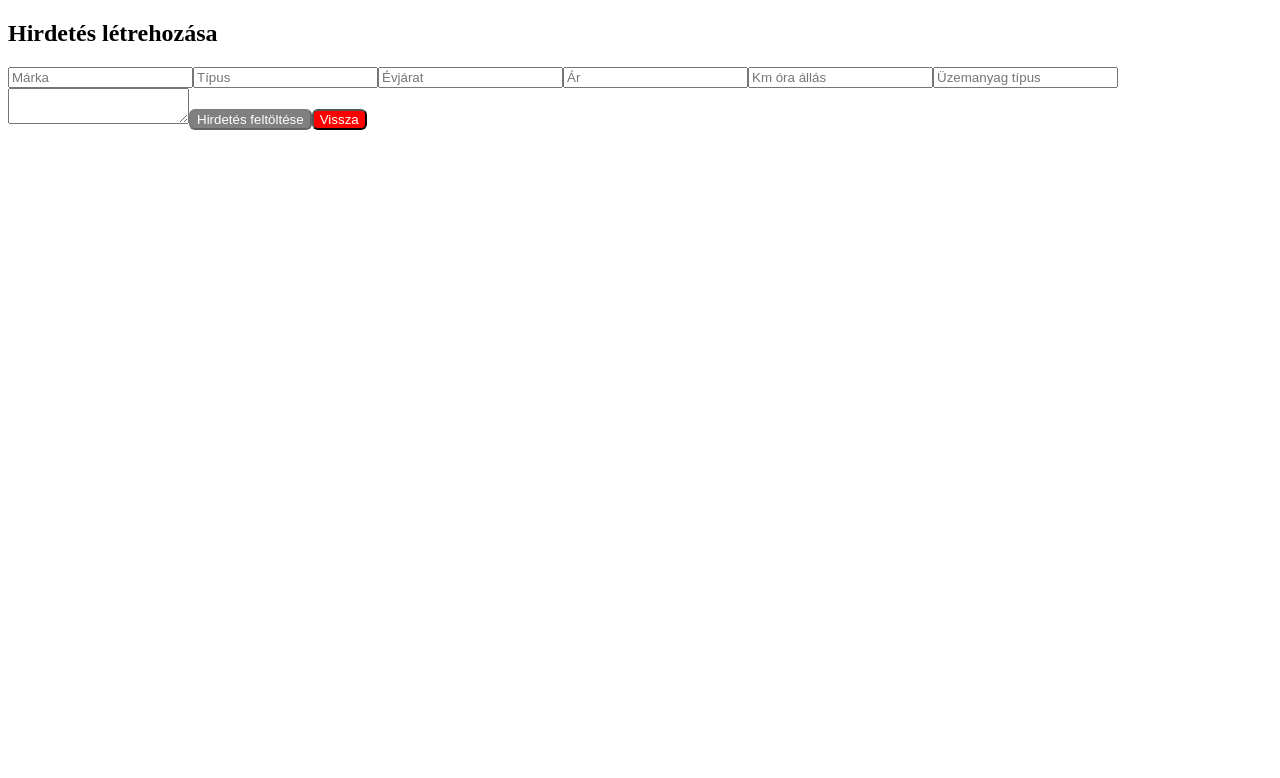
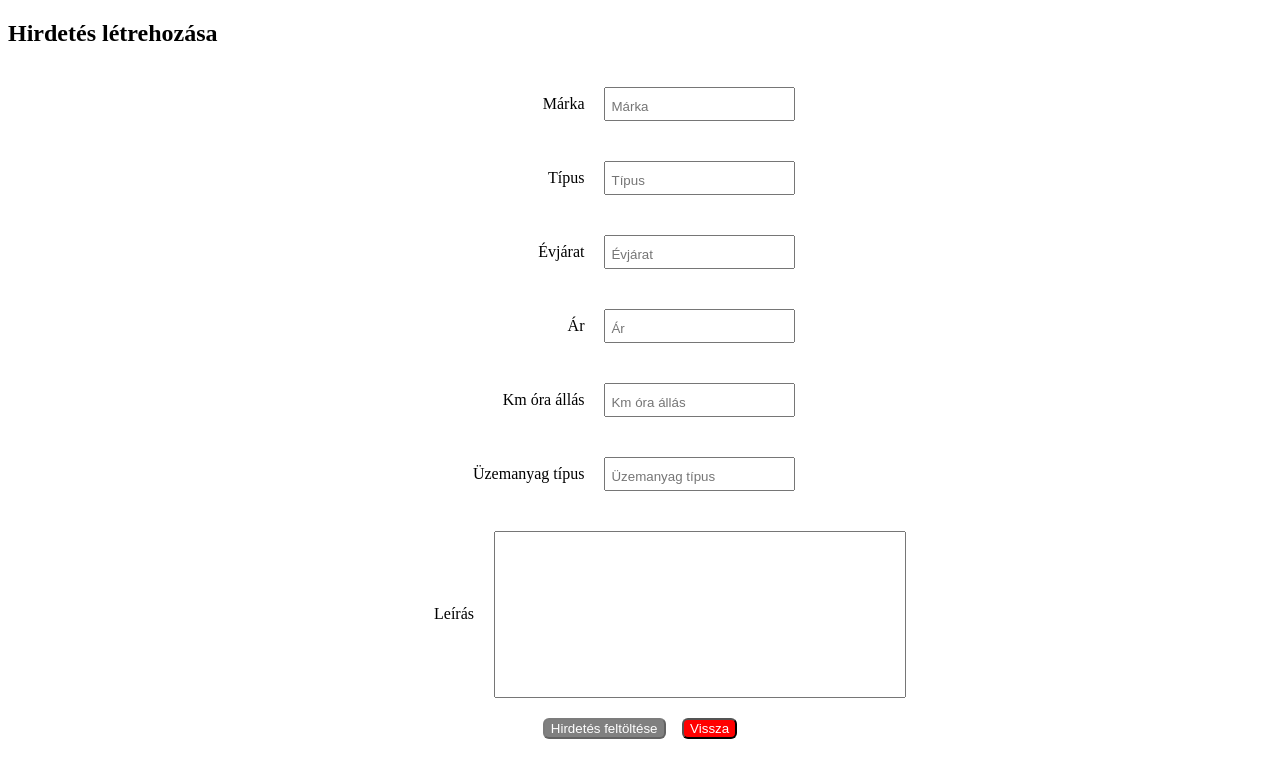
Before and after one commit to SuszterD/carmarket, an Angular app in the folder frontend/carmarket/: page /listings in a window 1280 px wide. Both pictures are taken after a click on the button "Hirdetés létrehozása". Shown: the top 778 px of the page. Built offline with nearby package versions, Linux system fonts and the light colour scheme; no server answers.

Commit message:
feat: improve form layout for listing create and edit pages

```diff
--- a/frontend/carmarket/src/app/features/listings/pages/listing-create-page/listing-create-page.html
+++ b/frontend/carmarket/src/app/features/listings/pages/listing-create-page/listing-create-page.html
@@ -1,13 +1,38 @@
 <h2>Hirdetés létrehozása</h2>
 
 <form [formGroup]="form" (ngSubmit)="submit()">
-  <input formControlName="brand" placeholder="Márka" />
-  <input formControlName="model" placeholder="Típus" />
-  <input formControlName="year" placeholder="Évjárat" />
-  <input formControlName="price" placeholder="Ár" />
-  <input formControlName="mileage" placeholder="Km óra állás" />
-  <input formControlName="fuel_type" placeholder="Üzemanyag típus" />
-  <textarea formControlName="description"></textarea>
-  <button type="submit" [disabled]="form.invalid">Hirdetés feltöltése</button>
-  <button type="button" class="cancel-button" (click)="goBack()">Vissza</button>
+  <div class="form-fields">
+    <div class="form-row">
+      <label>Márka</label>
+      <input class="with-space" formControlName="brand" placeholder="Márka" />
+    </div>
+    <div class="form-row">
+      <label>Típus</label>
+      <input class="with-space" formControlName="model" placeholder="Típus" />
+    </div>
+    <div class="form-row">
+      <label>Évjárat</label>
+      <input class="with-space" formControlName="year" placeholder="Évjárat" />
+    </div>
+    <div class="form-row">
+      <label>Ár</label>
+      <input class="with-space" formControlName="price" placeholder="Ár" />
+    </div>
+    <div class="form-row">
+      <label>Km óra állás</label>
+      <input class="with-space" formControlName="mileage" placeholder="Km óra állás" />
+    </div>
+    <div class="form-row">
+      <label>Üzemanyag típus</label>
+      <input class="with-space" formControlName="fuel_type" placeholder="Üzemanyag típus" />
+    </div>
+    <div class="form-row">
+      <label>Leírás</label>
+      <textarea class="with-space" formControlName="description"></textarea>
+    </div>
+  </div>
+  <div class="form-buttons">
+    <button type="submit" [disabled]="form.invalid">Hirdetés feltöltése</button>
+    <button type="button" class="cancel-button" (click)="goBack()">Vissza</button>
+  </div>
 </form>
--- a/frontend/carmarket/src/app/features/listings/pages/listing-edit-page/listing-edit-page.html
+++ b/frontend/carmarket/src/app/features/listings/pages/listing-edit-page/listing-edit-page.html
@@ -1,13 +1,38 @@
 <h2>Hirdetés szerkesztése</h2>
 
 <form [formGroup]="form" (ngSubmit)="submit()">
-  <input formControlName="brand" placeholder="Márka" />
-  <input formControlName="model" placeholder="Típus" />
-  <input formControlName="year" placeholder="Évjárat" />
-  <input formControlName="price" placeholder="Ár" />
-  <input formControlName="mileage" placeholder="Km óra állás" />
-  <input formControlName="fuel_type" placeholder="Üzemanyag típus" />
-  <textarea formControlName="description"></textarea>
-  <button type="submit" [disabled]="form.invalid">Hirdetés frissítése</button>
-  <button type="button" class="cancel-button" (click)="goBack()">Vissza</button>
+  <div class="form-fields">
+    <div class="form-row">
+      <label>Márka</label>
+      <input class="with-space" formControlName="brand" placeholder="Márka" />
+    </div>
+    <div class="form-row">
+      <label>Típus</label>
+      <input class="with-space" formControlName="model" placeholder="Típus" />
+    </div>
+    <div class="form-row">
+      <label>Évjárat</label>
+      <input class="with-space" formControlName="year" placeholder="Évjárat" />
+    </div>
+    <div class="form-row">
+      <label>Ár</label>
+      <input class="with-space" formControlName="price" placeholder="Ár" />
+    </div>
+    <div class="form-row">
+      <label>Km óra állás</label>
+      <input class="with-space" formControlName="mileage" placeholder="Km óra állás" />
+    </div>
+    <div class="form-row">
+      <label>Üzemanyag típus</label>
+      <input class="with-space" formControlName="fuel_type" placeholder="Üzemanyag típus" />
+    </div>
+    <div class="form-row">
+      <label>Leírás</label>
+      <textarea class="with-space" formControlName="description"></textarea>
+    </div>
+  </div>
+  <div class="form-buttons">
+    <button type="submit" [disabled]="form.invalid">Hirdetés frissítése</button>
+    <button type="button" class="cancel-button" (click)="goBack()">Vissza</button>
+  </div>
 </form>
--- a/frontend/carmarket/src/styles.css
+++ b/frontend/carmarket/src/styles.css
@@ -25,3 +25,41 @@ button:hover {
     color: black;
   }
 }
+
+form {
+  width: 60%;
+  display: flex;
+  flex-direction: column;
+  align-items: center;
+  margin: auto;
+  .form-fields {
+    width: 100%;
+    display: flex;
+    flex-direction: column;
+    align-items: center;
+    .with-space {
+      margin: 20px;
+      padding: 5px;
+      padding-top: 10px;
+    }
+    .form-row {
+      display: flex;
+      align-items: center;
+    }
+    .form-row label {
+      width: 120px;
+      text-align: right;
+    }
+    .form-row textarea {
+      width: 400px;
+      height: 150px;
+      resize: none;
+    }
+  }
+  .form-buttons {
+    width: 30%;
+    display: flex;
+    flex-direction: row;
+    justify-content: space-evenly;
+  }
+}
```
